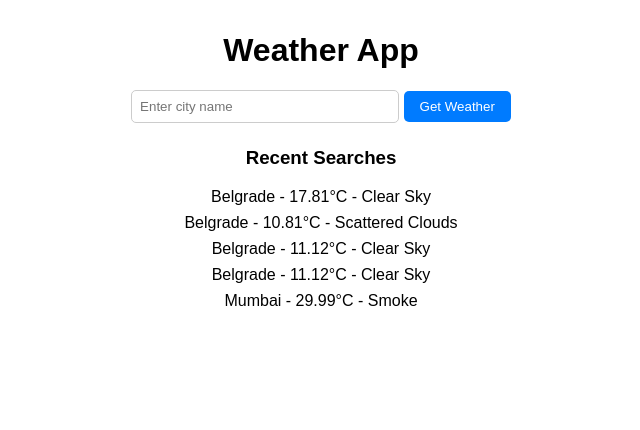
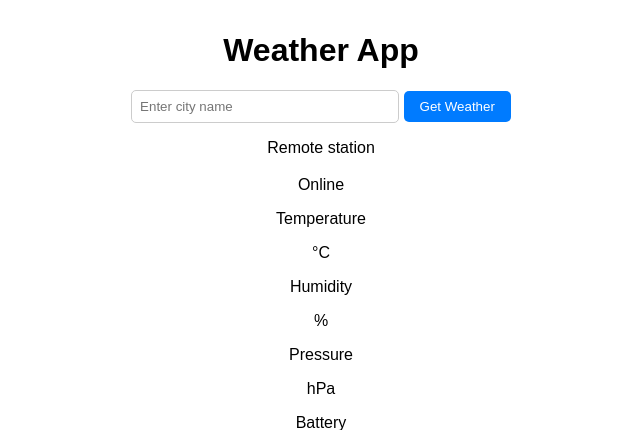
Before and after one commit to metalRudge/WeatherAppDjango, a Django app: page / in a window 1280 px wide. Shown: the top 430 px of the page, without its empty margins (319-959 px from the left). Run offline with Django 5.2, Linux system fonts and the light colour scheme; data comes from the database, SQL or seed files in the repository.

Commit message:
UI station work

```diff
--- a/main/templates/main/index.html
+++ b/main/templates/main/index.html
@@ -25,7 +25,7 @@
     {% if error %}
         <div class="error">{{ error }}</div>
     {% endif %}
-
+    {% include "main/partials/station_card.html" with station=station %}
     {% if weather %}
         <div class="weather">
             <h2>{{ weather.city }}</h2>
```
Also changed, not shown: README.md.
